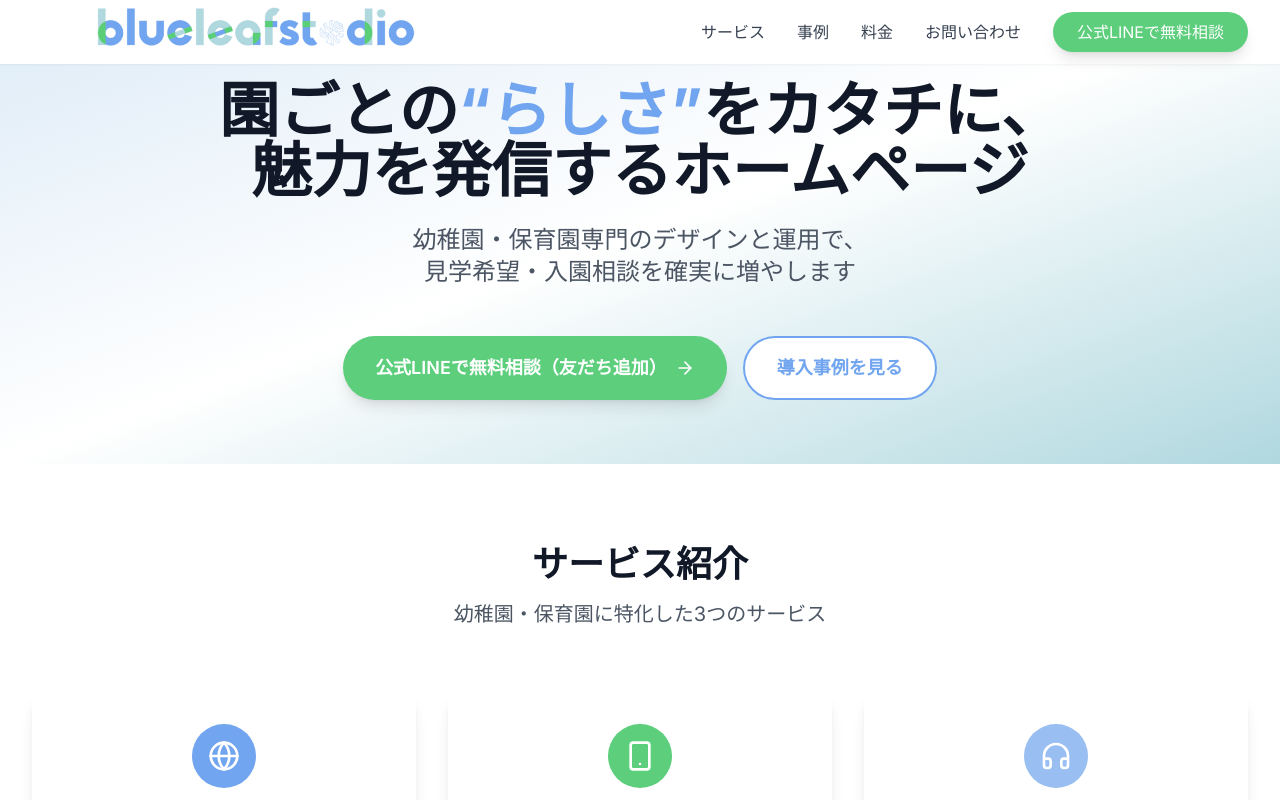
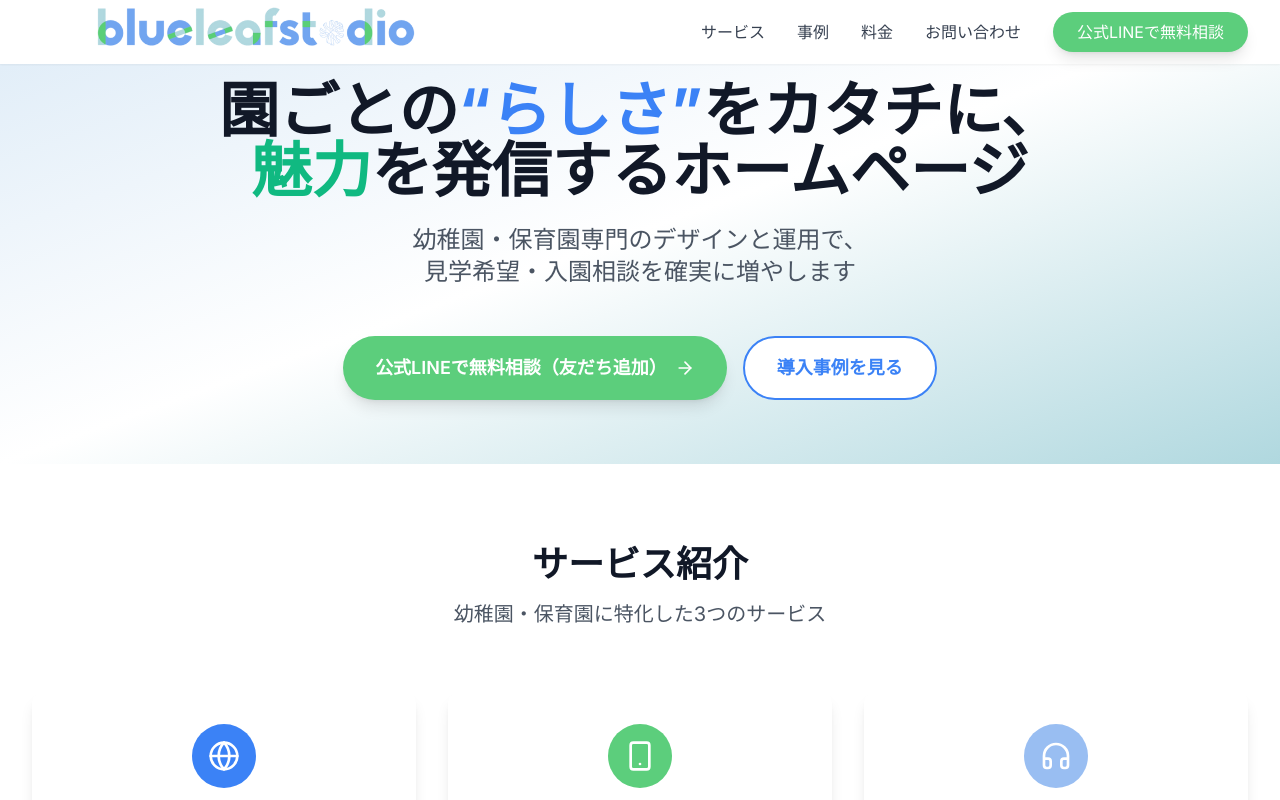
Before and after one commit to infoblueleafstudio-ux/leaf.com, a Next.js app: page / in a window 1280 px wide. Shown: the top 800 px of the page. Built offline with nearby package versions, Linux system fonts and the light colour scheme.

Commit message:
refactor: prepare for design improvements

```diff
--- a/tailwind.config.ts
+++ b/tailwind.config.ts
@@ -21,7 +21,8 @@ const config: Config = {
       },
       colors: {
         // カスタムカラーパレット
-        'primary-blue': '#71A5EF',
+        'primary-blue': '#3B82F6',
+        'primary-green': '#10B981',
         'accent-green': '#5CCE7C',
         'light-cyan': '#B0D8DF',
         'pale-blue': '#DDEBF7',
```
